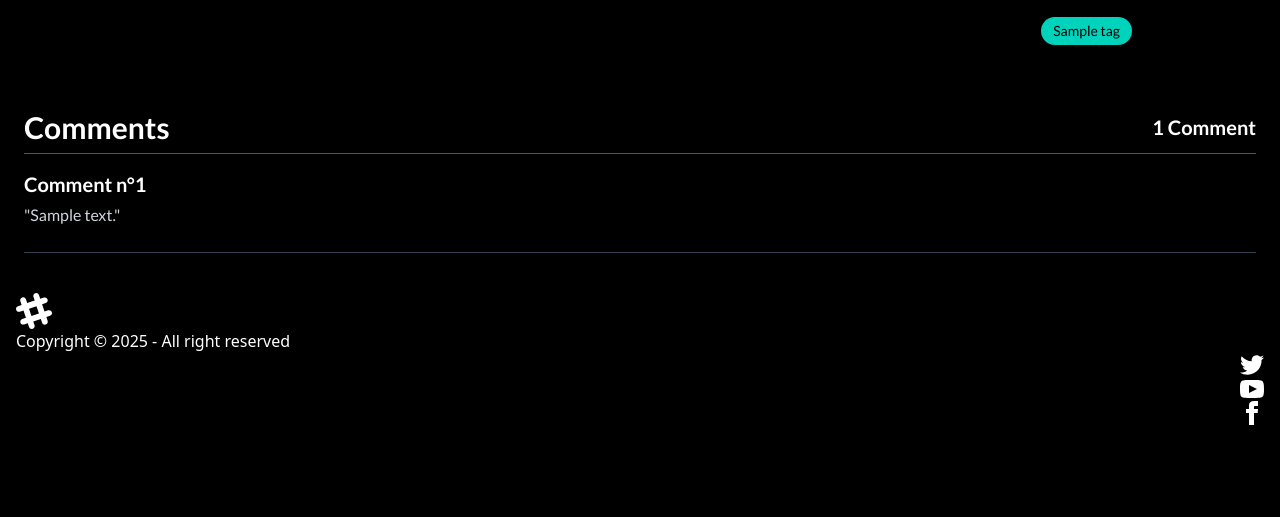
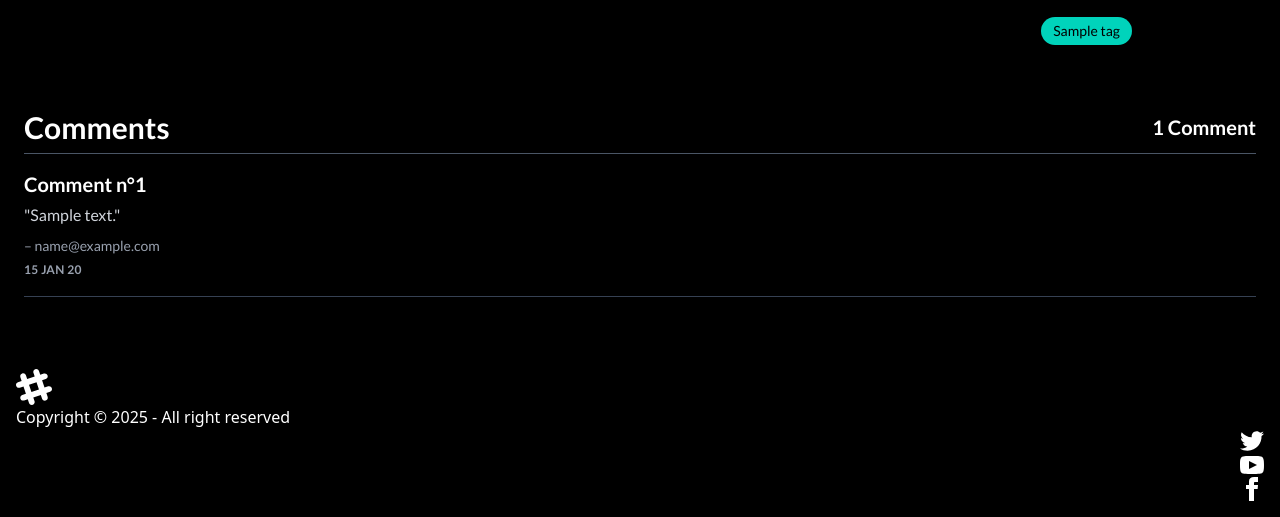
Before and after one commit to Hex-Umbra/Blog_Symfony, a Symfony app: template templates/articles/show.html.twig in a window 1280 px wide. Shown: the part 1008-1525 px from the top of the page. Before the commit the page ends 1433 px from the top, so only its background shows below. Run offline with Twig, Linux system fonts and the light colour scheme; the template is opened without the code that fills it: most values are stand-ins (such as "Sample title", 1, 10 or a date in 2020); grey boxes marked "Sample" are stand-in pictures; some libraries are stand-ins or nearby versions.

Commit message:
`Added pagination and highlighting for comments in ArticlesController and show.html.twig template`

```diff
--- a/templates/articles/show.html.twig
+++ b/templates/articles/show.html.twig
@@ -5,6 +5,32 @@
 {% endblock title %}
 
 {% block body %}
+
+<style>
+  .join {
+    display: flex;
+    justify-content: center;
+    align-items: center;
+    color: gray;
+    padding: 1em;
+  }
+
+  @keyframes highlightEffect {
+    0% {
+      background: linear-gradient(90deg, rgba(255, 255, 255, 0.15) 0%, transparent 70%);
+      background-size: 200% 100%;
+      background-position: -100% 0;
+    }
+
+    100% {
+      background-position: 100% 0;
+    }
+  }
+
+  .highlight {
+    animation: highlightEffect 1.2s ease-in;
+  }
+</style>
 
 <section class="relative w-full overflow-hidden flex items-center justify-center text-white mb-10"
   style="min-height: 75vh;" data-aos="fade" data-aos-duration="500">
@@ -51,28 +77,46 @@
 
 <section class="mt-10 text-white px-6" x-data="{ open: false }" x-cloak>
 
-  <div class="flex justify-between items-center mb-4 border-b border-gray-600 pb-2">
+  <div id="comments" class="flex justify-between items-center mb-4 border-b border-gray-600 pb-2">
     <h2 class="text-3xl font-bold">Comments</h2>
     <div class="flex items-center gap-4">
       {% if app.user %}
       <button @click="open = true"
-        class="bg-[#00D3BB] text-black font-semibold px-3 py-1 rounded-full text-sm hover:scale-105 transition duration-200">
+        class="bg-[#00D3BB] text-black font-semibold px-3 py-1 rounded-lg text-md hover:scale-105 cursor-pointer transition duration-200">
         Leave a comment
       </button>
       {% endif %}
       <span class="text-xl font-bold">{{ comments|length }} Comment{{ comments|length == 1 ? '' : 's' }}</span>
     </div>
   </div>
+  <div>
+    {% for type,messages in app.flashes %}
+    {% for message in messages %}
+    <div class="bg-{{type}} text-white text-center my-5 py-2 px-3 rounded w-full">
+      {{message}}
+      <button class="btn btn-warning btn-circle asbolute top-2 right-2 ml-5"
+        onclick="this.parentElement.style.display='none'">X</button>
+    </div>
 
+    {% endfor %}
+    {% endfor %}
+  </div>
   {% for comment in comments %}
-  <div class="mb-6 border-b border-gray-700 pb-4">
+  <div class="mb-6 border-b border-gray-700 pb-4 {{ app.request.get('highlight') == comment.id ? 'highlight' : '' }}">
     <h3 class="text-xl font-semibold mb-1">Comment n°{{ loop.index }}</h3>
     <p class="text-gray-300 leading-relaxed mb-2">"{{ comment.text }}"</p>
-    {# <p class="text-right text-sm text-gray-400">– {{ comment.user }}</p> #}
+    <p class="text-sm text-gray-400">– {{ comment.user.email }}</p>
+    <time class="text-xs font-semibold text-gray-400 uppercase tracking-wide flex-shrink-0 sm:w-20"
+      datetime="{{ comment.createdAt|date('Y-m-d') }}">
+      {{ comment.createdAt|date('d M y') }}
+    </time>
   </div>
   {% else %}
   <p class="text-gray-500">No comments yet. Be the first to comment!</p>
   {% endfor %}
+  <div class="join">
+    {{ knp_pagination_render(comments) }}
+  </div>
 
   {# Modal Form — AlpineJS toggled #}
   <div x-show="open" class="fixed inset-0 bg-black bg-opacity-70 z-50 flex items-center justify-center p-4"
@@ -108,4 +152,15 @@
   </div>
 </section>
 
+<script>
+  document.addEventListener('DOMContentLoaded', () => {
+    const url = new URL(window.location);
+    if (url.searchParams.has('highlight')) {
+      setTimeout(() => {
+        url.searchParams.delete('highlight');
+        window.history.replaceState({}, document.title, url.pathname + url.hash);
+      }, 3000); // after 3 seconds
+    }
+  });
+</script>
 {% endblock body %}
```
Also changed, not shown: src/Controller/ArticlesController.php (+18 -7 lines).
